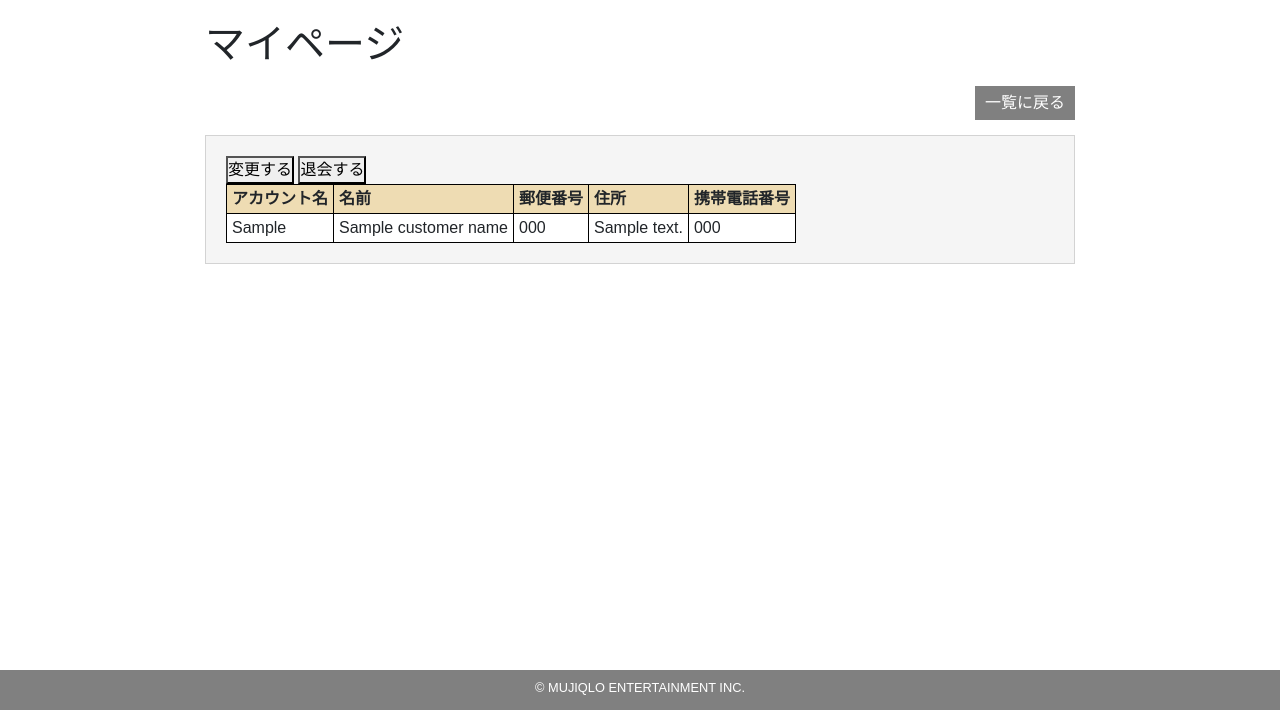
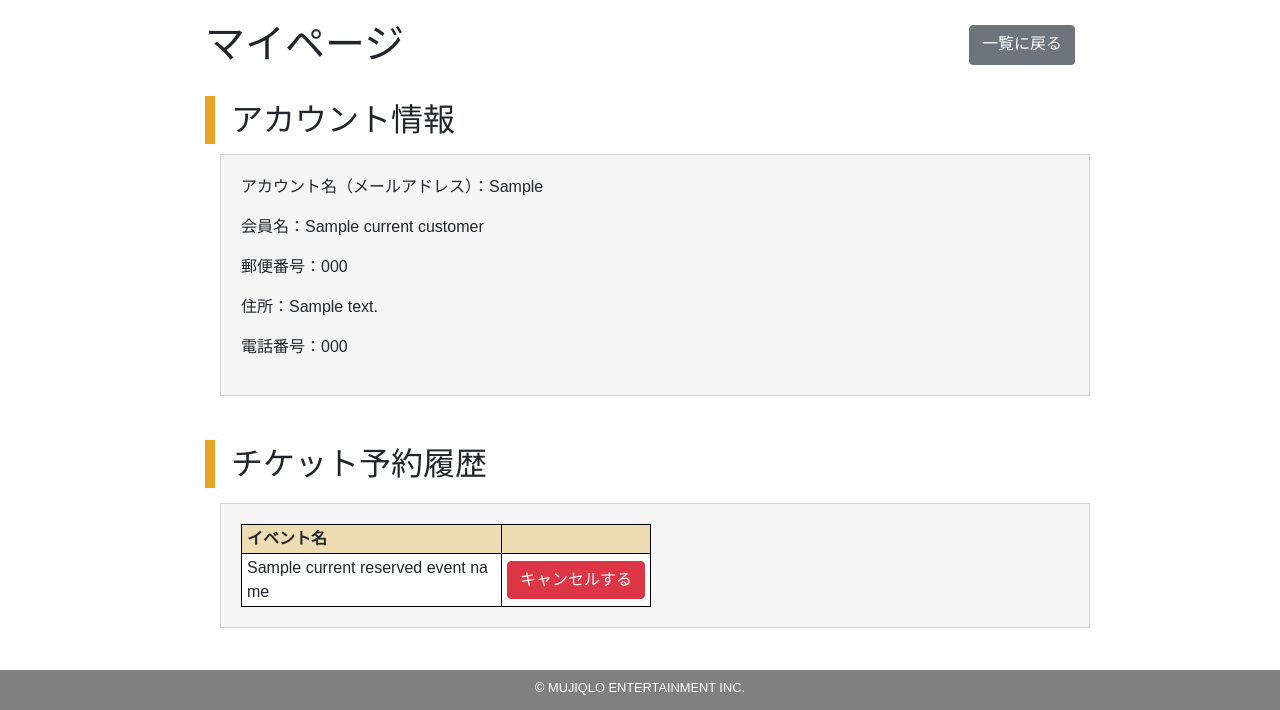
Before and after one commit to zxcc9867/project_mynavi, a Flask app: template flask_app/templates/customer/mypage/mypage_top.html in a window 1280 px wide. Shown: the part 90-800 px from the top of the page. Run offline with Flask 3, Linux system fonts and the light colour scheme; tables that the repository leaves empty hold one stand-in row (values such as "Sample post"); the template is opened without the code that fills it: values that come from a table or form of the project are taken from there, most other values are stand-ins (such as "Sample title", 1, 10 or a date in 2020); some libraries are stand-ins or nearby versions.

Commit message:
チケット予約履歴の表示、マイページの作成、デコレータの適用

```diff
--- a/flask_app/templates/customer/mypage/mypage_top.html
+++ b/flask_app/templates/customer/mypage/mypage_top.html
@@ -1,74 +1,62 @@
 {% extends "layout_customer.html" %}
 {% block body %}
-
-<!-- 나중에 css 정의  -->
-<!-- <link rel="stylesheet" href="/static/css/staff/staff_customer_manage.css"> -->
-
-<!-- 태그를 설정 까지 함  -->
-
-
-
 <main>
     <div class="container">
+        <div style="display: flex;">
             <h1 id="main_title">
               マイページ
             </h1>
-    <div style="text-align: right;">
-        <button type="button" style="text-align: right; padding: 5px 10px; border: none; background-color: gray; color: white;">
-            一覧に戻る
-        </button>
+            <a href="{{url_for('show_customer_event_list')}}" class="btn btn-secondary" style="margin-top: 25px; margin-left: auto; height: 40px;">一覧に戻る</a>
         </div>
+
+        <div>
+            <h2>アカウント情報</h2>
+            <div class="container">
+                <div class="base_pattern">
+                    <p>アカウント名（メールアドレス）：{{ current_customer.customer_account }}</p>
+                    <p>会員名：{{ current_customer.customer_name }}</p>
+                    <p>郵便番号：{{ current_customer.customer_zipcode }}</p>
+                    <p>住所：{{ current_customer.customer_address }}</p>
+                    <p>電話番号：{{ current_customer.customer_phone }}</p>
+                </div>
+            </div>
+        </div>
+
+        <br>
+
+        <div>
+            <h2>チケット予約履歴</h2>
+            <div class="container">
             <div id="list_area" class="base_pattern">
                 <div id="output_list_table">
                   <!-- ここに一覧表を表示する -->
-
-            <a href="">
-                <button type="button">
-                    変更する
-                </button>
-            </a>
-
-            <a href="">
-                <button type="button">
-                    退会する
-                </button>
-            </a>
-               <!-- 데이터들을 텍스트로 출력 ?? 테이블 형태가 아닌       -->
+                    <div id="">
                       <table border="1">
                         <tbody>
                           <tr>
-                        <th class="customer_account">アカウント名</th>
-                        <th class="customer_name">名前</th>
-                        <th class="customer_zipcode">郵便番号</th>
-                        <th class="customer_address">住所</th>
-                        <th class="customer_phone">携帯電話番号</th>
-
-
+                            <th class="event_name">イベント名</th>
+                            <th class="action_button"></th>
                           </tr>
-
+                          {% for current_reserved_event_name in current_reserved_event_names %}
                           <tr>
                             <form method="post">
-
-
-
-
-
-                        <td class="customer_account">{{customer_account}}</td>
-                        <td class="customer_name">{{customer_name}}</td>
-                        <td class="customer_zipcode">{{customer_zipcode}}</td>
-                        <td class="customer_address">{{customer_address}}</td>
-                        <td class="customer_phone">{{customer_phone}}</td>
-
+                              <td class="event_name">{{current_reserved_event_name.event_name}}</td>
+                                <td class="action_button">
+                                  <div>
+                                    <a href="{{ url_for('show_customer_event_detail', event_id=event.event_id) }}" class="btn btn-danger" style="margin: 0 auto;">キャンセルする</a>
+                                  </div>
+                                </td>
+                              </form>
                             </tr>
-                  </form>
-
-
-          </div>
-        </tr>
-
-
+                          {% else %}
+                          イベントデータが存在しません。
+                          {% endfor %}
                         </tbody>
                       </table>
+                    </div>
+                </div>
+                </div>
+            </div>
         </div>
     </div>
 </main>
--- a/flask_app/views/customer/customer_login.py
+++ b/flask_app/views/customer/customer_login.py
@@ -69,9 +69,11 @@ def customer_login():
 @is_customer_login
 def customer_logout():
     session.pop('logged_in_customer', None)
+    session.pop('logged_in_customer_account', None)
+    session.pop('logged_in_customer_id', None)
+    session.pop('logged_in_customer_name', None)
     flash('ログアウトしました')
     return redirect(url_for('show_customer_event_list'))
-
 
 ##### 以下サインアップ機能のルーティング #####
 
```
Also changed, not shown: flask_app/views/customer/customer_mypage.py (+16 -4 lines). Lines whose indentation alone changed are shown as unchanged.
